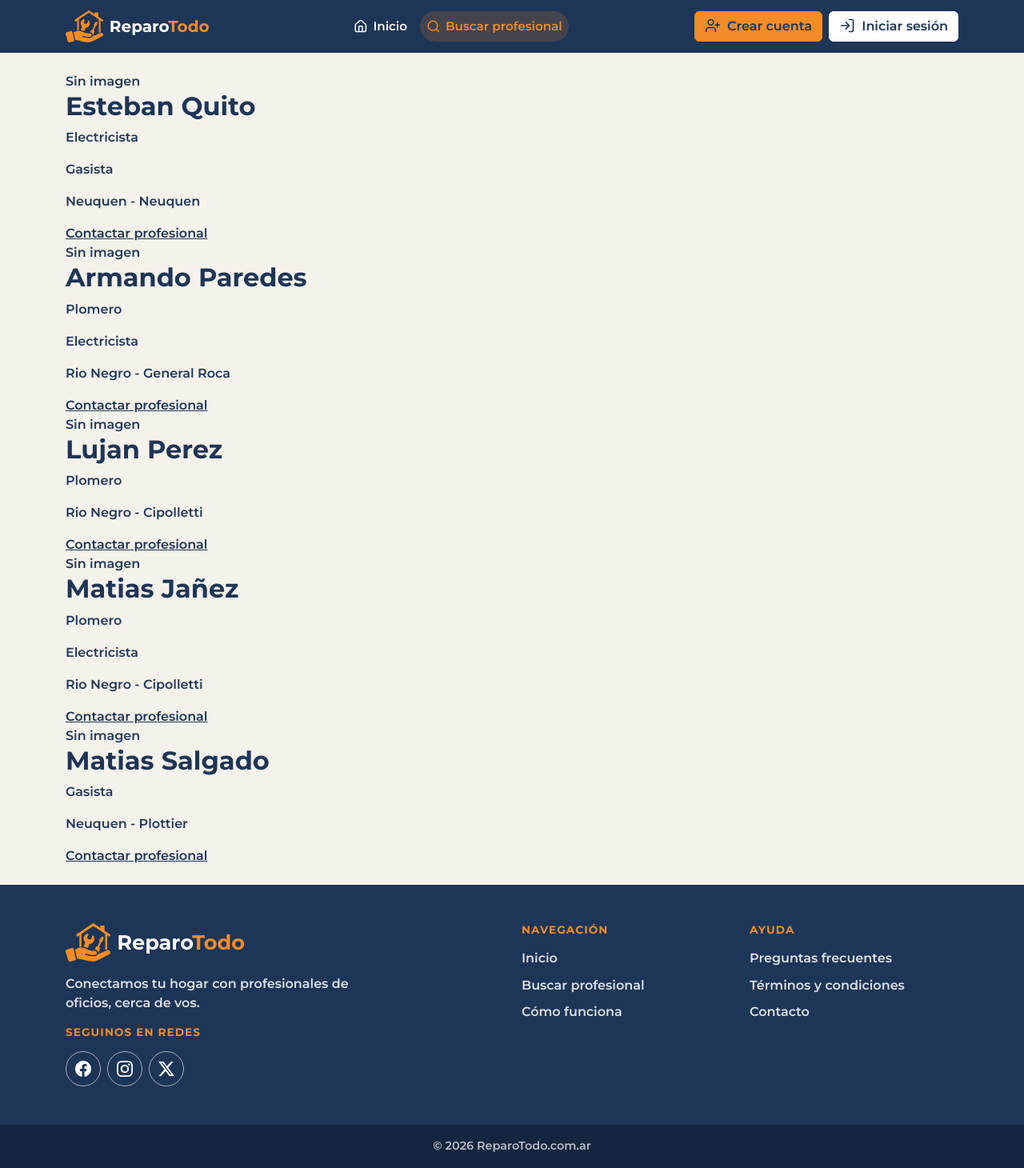
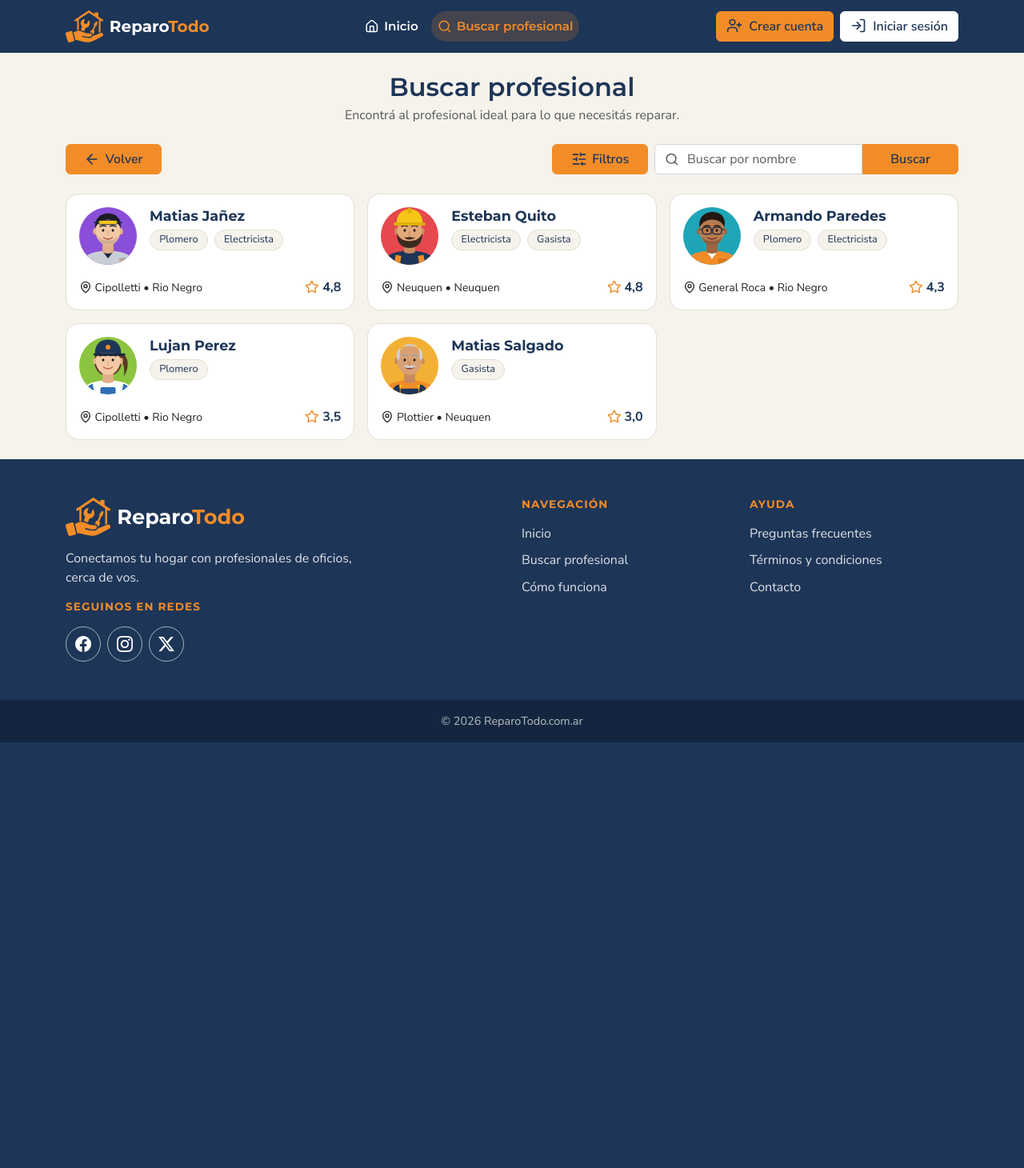
Before and after one commit to lautyMonte/reparoTodo, a Laravel app: page /buscador in a window 1280 px wide. Shown: the whole page at 80% size. After the commit the page ends 928 px from the top, so only its background shows below. Run offline with Laravel 12, Linux system fonts and the light colour scheme; data comes from the database, SQL or seed files in the repository.

Commit message:
Buscar profesional y detalle: listado, convenciones index/show y login al home
- Vista Buscar profesional: titulo centrado, tarjetas compactas en 3 columnas con foto/avatar, oficios, zona y puntaje promedio, ordenadas por reseñas
- Barra superior con Volver, Filtros y buscador (sin funcionalidad todavia)
- Se quita el boton Contactar de las tarjetas: va en el detalle
- Las tarjetas del buscador y de los destacados del home llevan al detalle
- Renombrar listado a index y perfil a show (ruta, metodo y vista)
- El detalle del profesional pasa a ser publico y usa findOrFail (404)
- Login: va siempre al home con mensaje de bienvenida; datos incorrectos vuelven al login con el error
- CSS: se saca la regla body de login.css y create.css que pisaba la tipografia

```diff
--- a/app/Http/Controllers/ProfesionalController.php
+++ b/app/Http/Controllers/ProfesionalController.php
@@ -20,20 +20,25 @@ class ProfesionalController extends Controller
     /** Mostrar listado de todos los profesionales*/
      public function index(): View
     {                                  // Deben tener el nombre de la funcion que hace la conexion entre usuarios y oficios de un profesional
-        $profesionales=Profesional::with('user','oficios')->get();
+        $profesionales = Profesional::with('user', 'oficios')
+            ->withAvg('resenas', 'puntaje')
+            ->withCount('resenas')
+            ->orderByDesc('resenas_avg_puntaje')
+            ->orderByDesc('resenas_count')
+            ->get();
 
-        return view('profesional.listado',[
+        return view('profesional.index',[
             'profesionales'=>$profesionales,
-            'titulo' => 'Muestra',
+            'titulo' => 'Buscar profesional',
             'modelo' => new Profesional()
         ]);
     }
 
-    public function perfil(int $id): View
+    public function show(int $id): View
     {
-       $profesional=Profesional::with('user','oficios')->find($id);
+       $profesional = Profesional::with('user', 'oficios')->findOrFail($id);
 
-        return view('profesional.perfil', [
+        return view('profesional.show', [
             'profesional' => $profesional,
             'titulo'=> 'el profesional',
             'modelo' => new Profesional(),
--- a/public/css/create.css
+++ b/public/css/create.css
@@ -1,10 +1,3 @@
-
-body {
-    font-family: 'Montserrat', sans-serif;
-    background-color: #f5f2eb;
-    color: #20395d;
-}
-
 /* TÍTULO y SUBTITULO */
 .titulo {
     display: flex;
--- a/public/css/login.css
+++ b/public/css/login.css
@@ -1,10 +1,3 @@
-
-body {
-    font-family: 'Montserrat', sans-serif;
-    background-color: #f5f2eb;
-    color: #20395d;
-}
-
 /* TÍTULO y SUBTITULO */
 .titulo {
     display: flex;
--- a/public/css/reparotodo.css
+++ b/public/css/reparotodo.css
@@ -8,6 +8,7 @@
 
     --bs-body-font-family: 'Nunito Sans', sans-serif;
     --bs-body-bg: var(--rt-crema);
+    --bs-heading-color: var(--rt-azul);
     --bs-link-color-rgb: 29, 53, 87;
     --bs-link-hover-color-rgb: 217, 121, 26;
 }
@@ -312,3 +313,64 @@ img.avatar-rt { object-fit: cover; }
     border: 0;
     border-radius: 3px;
 }
+
+/* ===== Listado de profesionales (Buscar profesional) ===== */
+.avatar-lista {
+    flex: 0 0 72px;
+    width: 72px;
+    height: 72px;
+    border-radius: 50%;
+    object-fit: cover;
+    background: var(--rt-crema);
+}
+.nombre-profesional { font-size: 1.1rem; margin-bottom: 0.4rem; }
+.chip-lista {
+    display: inline-block;
+    background: var(--rt-crema);
+    border: 1px solid #e4dfd3;
+    color: var(--rt-azul);
+    font-size: 0.8rem;
+    padding: 0.15rem 0.7rem;
+    border-radius: 50rem;
+}
+.puntaje { color: var(--rt-azul); }
+.puntaje .lucide { color: var(--rt-naranja); width: 1.1rem; height: 1.1rem; }
+
+/* Barra superior: volver, filtros y buscador */
+.btn-barra {
+    width: 120px;
+    flex-shrink: 0;
+    display: inline-flex;
+    align-items: center;
+    justify-content: center;
+    gap: 0.4rem;
+}
+
+.buscador-lista { width: 380px; max-width: 100%; }
+
+/* Campo de busqueda: un solo bloque blanco con la lupa adentro */
+.campo-buscar { position: relative; }
+.campo-buscar .lucide {
+    position: absolute;
+    left: 0.8rem;
+    top: 50%;
+    transform: translateY(-50%);
+    width: 1.1rem;
+    height: 1.1rem;
+    color: var(--bs-secondary-color);
+    pointer-events: none;
+}
+.campo-buscar .form-control {
+    background-color: #fff;
+    border: 1px solid #ced4da;
+    padding-left: 2.5rem;
+    border-radius: var(--bs-border-radius) 0 0 var(--bs-border-radius);
+}
+.campo-buscar .form-control:focus {
+    border-color: var(--rt-azul);
+    box-shadow: none;
+}
+.buscador-lista .btn-barra {
+    border-top-left-radius: 0;
+    border-bottom-left-radius: 0;
+}
--- a/resources/views/partials/footer.blade.php
+++ b/resources/views/partials/footer.blade.php
@@ -24,7 +24,7 @@
                 <h3 class="footer-titulo">Navegación</h3>
                 <ul class="list-unstyled footer-links mb-0">
                     <li><a href="{{ route('inicio') }}">Inicio</a></li>
-                    <li><a href="{{ route('profesional.listado') }}">Buscar profesional</a></li>
+                    <li><a href="{{ route('profesional.index') }}">Buscar profesional</a></li>
                     <li><a href="{{ route('inicio') }}#como-funciona">Cómo funciona</a></li>
                 </ul>
             </div>
--- a/resources/views/partials/header.blade.php
+++ b/resources/views/partials/header.blade.php
@@ -23,7 +23,7 @@
                         </a>
                     </li>
                     <li class="nav-item">
-                        <a class="nav-link {{ request()->routeIs('profesional.listado') ? 'active' : '' }}" href="{{ route('profesional.listado') }}">
+                        <a class="nav-link {{ request()->routeIs('profesional.index') ? 'active' : '' }}" href="{{ route('profesional.index') }}">
                             <i data-lucide="search"></i> Buscar profesional
                         </a>
                     </li>
@@ -61,7 +61,7 @@
 
                         {{-- "Mi perfil" solo para profesionales --}}
                         @if (auth()->user()->tipo === 'profesional' && auth()->user()->profesional)
-                            <a class="btn btn-outline-light" href="{{ route('profesional.perfil', auth()->user()->profesional->id) }}">Mi perfil</a>
+                            <a class="btn btn-outline-light" href="{{ route('profesional.show', auth()->user()->profesional->id) }}">Mi perfil</a>
                         @endif
 
                         <a class="btn btn-accent" href="{{ route('usuario.salir') }}">
--- a/resources/views/profesional/index.blade.php
+++ b/resources/views/profesional/index.blade.php
@@ -1,32 +1,90 @@
-@extends('layouts.app', ['title' => $titulo])
+@extends('layouts.app', ['titulo' => $titulo])
 
-@section('content')
-{{--
-    $profesional->user->atributo (devuelve la tupla del atributo que se encuentra en user)
-    $oficio->atributo (devuelve la tupla del atributo que se encuentra en oficios)
---}}
-@forelse ($profesionales as $profesional)
-        <article class="profesional">
-            @if ($url = $profesional->user->urlImagen($profesional->user->imagen))
-                <img
-                    class="poster"
-                    src="{{ $url }}"
-                    alt="Poster de {{ $profesional->user->usuario }}"
-                >
-            @else
-                <div class="sin-imagen">Sin imagen</div>
-            @endif
+@section('contenido')
 
-            <div>
-                <h2>{{ $profesional->user->usuario }}</h2>
-                @foreach ($profesional->oficios as $oficio)
-                    <p>{{ $oficio->tipo }}</p>
-                @endforeach
-                <p>{{ $profesional->provincia }} - {{ $profesional->ciudad }}</p>
-                <a href="#">Ver detalle</a>
+    {{-- Titulo de la pagina, centrado --}}
+    <div class="text-center mb-4">
+        <h1 class="h2 mb-1">Buscar profesional</h1>
+        <p class="text-muted mb-0">Encontrá al profesional ideal para lo que necesitás reparar.</p>
+    </div>
+
+    {{-- Barra superior: volver a la izquierda | filtros + buscador a la derecha (todavia sin funcionalidad) --}}
+    <div class="d-flex flex-wrap justify-content-between align-items-center gap-3 mb-4">
+        <a href="{{ url()->previous() }}" class="btn btn-accent btn-barra fw-semibold">
+            <i data-lucide="arrow-left"></i> Volver
+        </a>
+
+        <div class="d-flex flex-wrap align-items-center gap-2">
+            <button type="button" class="btn btn-accent btn-barra fw-semibold">
+                <i data-lucide="sliders-horizontal"></i> Filtros
+            </button>
+
+            <form action="{{ route('profesional.index') }}" method="GET" class="buscador-lista">
+                <div class="d-flex">
+                    <div class="campo-buscar flex-grow-1">
+                        <i data-lucide="search"></i>
+                        <input type="text" name="buscar" class="form-control" placeholder="Buscar por nombre" aria-label="Buscar profesional">
+                    </div>
+                    <button type="submit" class="btn btn-accent btn-barra fw-semibold">Buscar</button>
+                </div>
+            </form>
+        </div>
+    </div>
+
+    <div class="row g-3">
+        @forelse ($profesionales as $profesional)
+
+            {{-- Foto: la que subio el usuario; si no tiene, un avatar de ejemplo segun su id --}}
+            @php
+                $foto = $profesional->user->urlImagen($profesional->user->imagen)
+                    ?? asset('img/avatares/avatar-' . (($profesional->id - 1) % 5 + 1) . '.svg');
+            @endphp
+
+            <div class="col-md-6 col-xl-4">
+                <article class="card tarjeta-profesional h-100">
+                    <div class="card-body d-flex flex-column p-3">
+
+                        {{-- Fila de arriba: foto + nombre + oficios --}}
+                        <div class="d-flex gap-3">
+                            <img class="avatar-lista" src="{{ $foto }}" alt="Foto de {{ $profesional->user->usuario }}">
+
+                            <div class="flex-grow-1">
+                                <h2 class="nombre-profesional">
+                                    <a href="{{ route('profesional.show', $profesional->id) }}" class="stretched-link text-reset text-decoration-none">{{ $profesional->user->usuario }}</a>
+                                </h2>
+
+                                <div class="d-flex flex-wrap gap-2">
+                                    @foreach ($profesional->oficios->take(3) as $oficio)
+                                        <span class="chip-lista">{{ $oficio->tipo }}</span>
+                                    @endforeach
+
+                                    @if ($profesional->oficios->count() > 3)
+                                        <span class="chip-lista">+{{ $profesional->oficios->count() - 3 }}</span>
+                                    @endif
+                                </div>
+                            </div>
+                        </div>
+
+                        {{-- Fila del medio: zona y puntaje --}}
+                        <div class="d-flex justify-content-between align-items-center mt-3">
+                            <span class="small"><i data-lucide="map-pin"></i> {{ $profesional->ciudad }} • {{ $profesional->provincia }}</span>
+
+                            @if ($profesional->resenas_count > 0)
+                                <span class="puntaje fw-bold"><i data-lucide="star"></i> {{ number_format($profesional->resenas_avg_puntaje, 1, ',', '.') }}</span>
+                            @else
+                                <span class="small text-muted">Sin reseñas</span>
+                            @endif
+                        </div>
+                    </div>
+                </article>
             </div>
-        </article>
-    @empty
-        <p>No hay profesionals para mostrar.</p>
-    @endforelse
+        @empty
+            <p class="text-center text-muted">Todavía no hay profesionales para mostrar.</p>
+        @endforelse
+    </div>
+
+    {{-- El chat solo existe con sesion iniciada --}}
+    @auth
+        @include('chatify.index')
+    @endauth
 @endsection
--- a/resources/views/profesional/listado.blade.php
+++ /dev/null
@@ -1,41 +0,0 @@
-@extends('layouts.app', ['titulo' => $titulo])
-
-@section('contenido')
-{{--
-    $profesional->user->atributo (devuelve la tupla del atributo que se encuentra en user)
-    $oficio->atributo (devuelve la tupla del atributo que se encuentra en oficios)
---}}
-@forelse ($profesionales as $profesional)
-        <article class="profesional">
-            @if ($url = $profesional->user->urlImagen($profesional->user->imagen))
-                <img
-                    class="poster"
-                    src="{{ $url }}"
-                    alt="Poster de {{ $profesional->user->usuario }}"
-                >
-            @else
-                <div class="sin-imagen">Sin imagen</div>
-            @endif
-
-            <div>
-                <h2>{{ $profesional->user->usuario }}</h2>
-                @foreach ($profesional->oficios as $oficio)
-                    <p>{{ $oficio->tipo }}</p>
-                @endforeach
-                <p>{{ $profesional->provincia }} - {{ $profesional->ciudad }}</p>
-                @auth
-                    <button type="button" class="btn-contactar" data-user-id="{{ $profesional->user->id }}" data-user-name="{{ $profesional->user->usuario }}">
-                        Contactar profesional
-                    </button>
-                @else
-                    <a href="{{ route('usuario.registro') }}" class="btn-contactar">Contactar profesional</a>
-                @endauth
-            </div>
-        </article>
-    @empty
-        <p>No hay profesionals para mostrar.</p>
-    @endforelse
-    @auth
-        @include('chatify.index')
-    @endauth
-@endsection
--- a/routes/web.php
+++ b/routes/web.php
@@ -16,14 +16,10 @@ Route::get('/nuevo',[UsuarioController::class,'create'])->name('usuario.create')
 Route::post('/nuevo',[UsuarioController::class,'store'])->name('usuario.store');
 
 // Buscador de profesionales: es publico, lo puede ver cualquiera (con o sin sesion)
-Route::get('/buscador',[ProfesionalController::class,'index'])->name('profesional.listado');
+Route::get('/buscador', [ProfesionalController::class, 'index'])->name('profesional.index');
 
-
-// Ingreso a la pagina web de forma segura (autenticacion)
-Route::middleware(['auth', 'profesional'])->group(function () {
-   Route::get('/profesional/{id}',[ProfesionalController::class,'perfil'])->whereNumber('id')->name('profesional.perfil');
-
-});
+// Detalle de un profesional: tambien es publico (lo ve cualquiera, con o sin sesion)
+Route::get('/profesional/{id}', [ProfesionalController::class, 'show'])->whereNumber('id')->name('profesional.show');
 
 // Para los chats
 Route::middleware('auth')->prefix('chat')->name('chat.')->group(function () {
```
Also changed, not shown: app/Http/Controllers/UsuarioController.php (+2 -6 lines), resources/views/inicio.blade.php (+6 -4 lines), resources/views/profesional/perfil.blade.php (deleted, +0 -29 lines), resources/views/profesional/show.blade.php (+31 -0 lines), public/img/avatares/avatar-1.svg (added), public/img/avatares/avatar-2.svg (added), public/img/avatares/avatar-3.svg (added), public/img/avatares/avatar-4.svg (added), public/img/avatares/avatar-5.svg (added).
